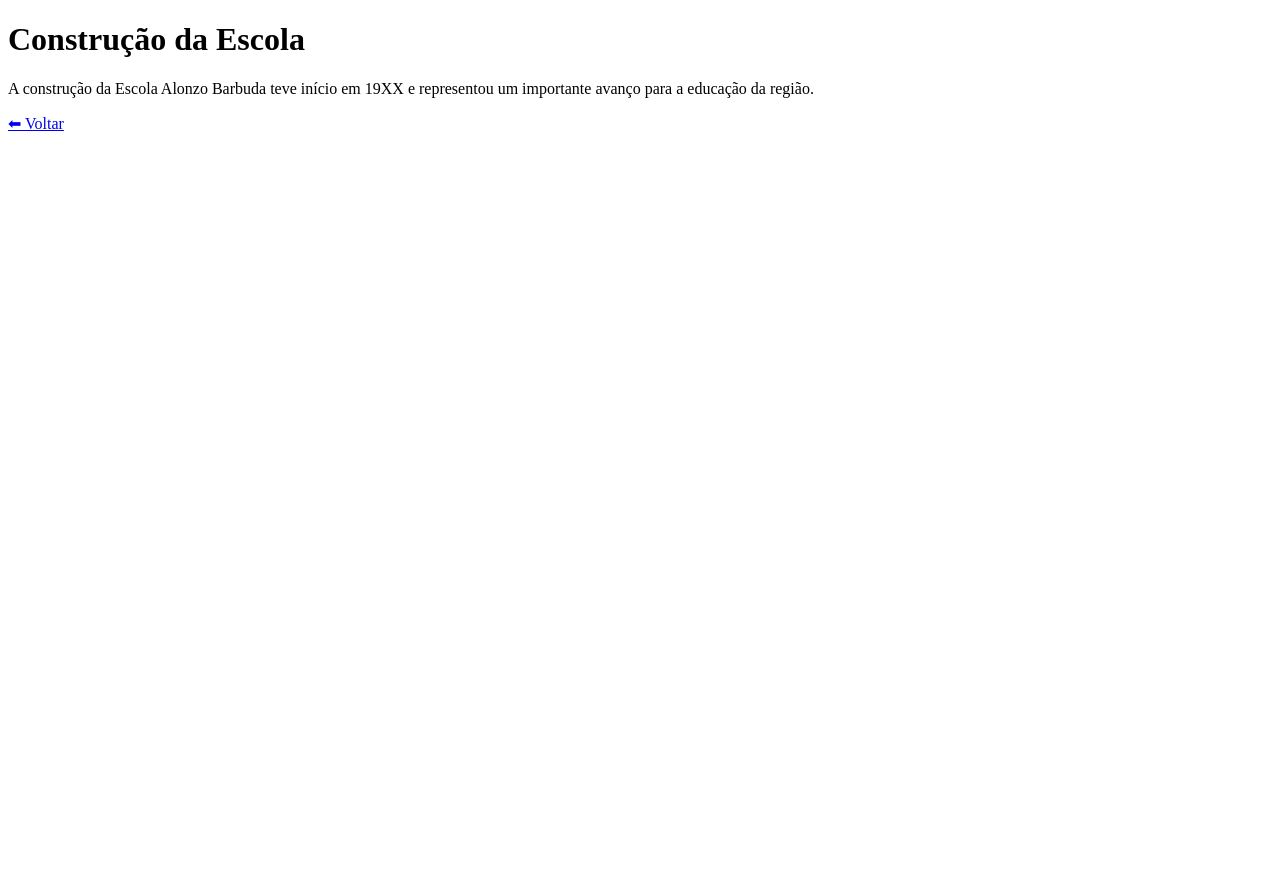
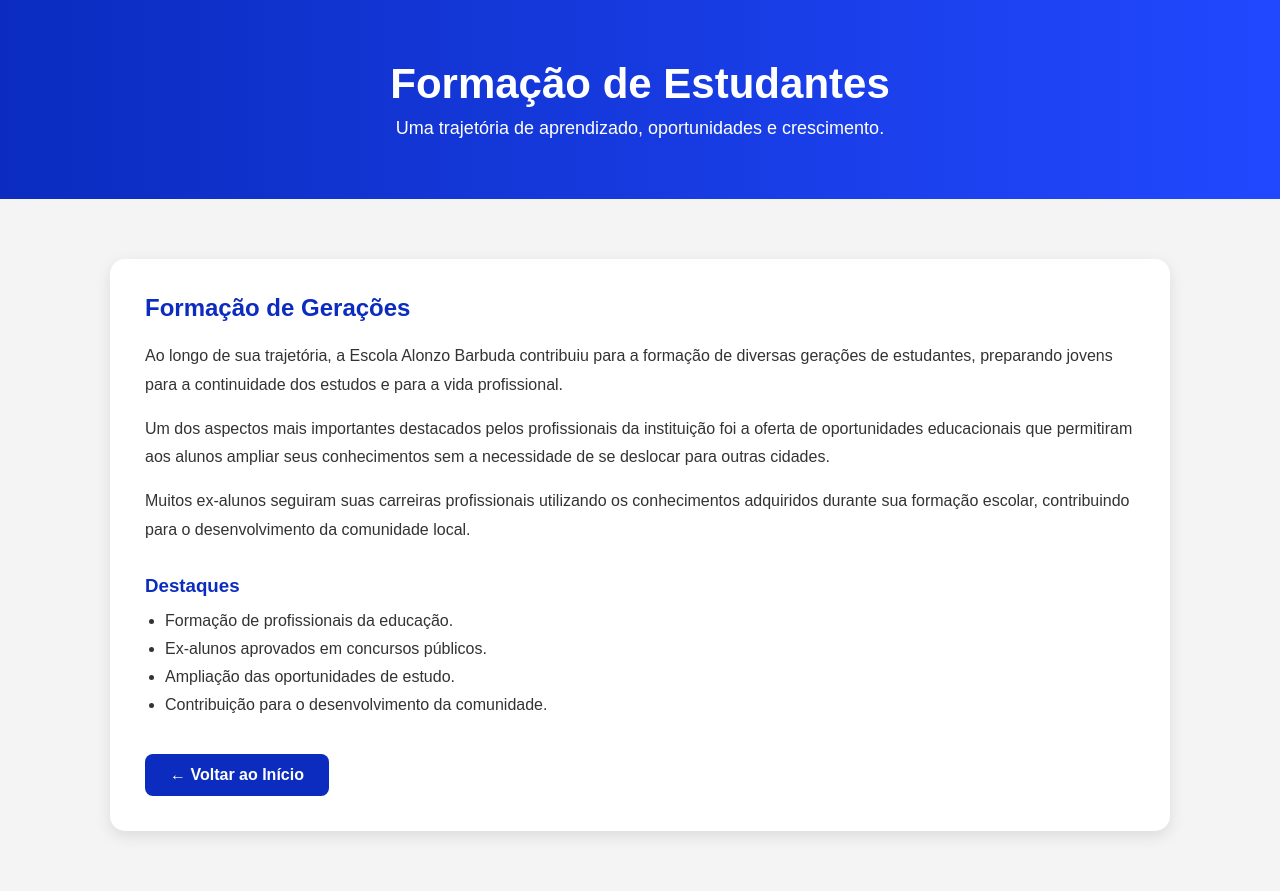
Before and after one commit to portal-eeab/site-web, a plain HTML site: page construção.html in a window 1280 px wide. Before the commit the page ends 800 px from the top, so only its background shows below. Drawn offline with Linux system fonts and the light colour scheme.

Commit message:
Update construção.html

```diff
--- a/construção.html
+++ b/construção.html
@@ -1,19 +1,143 @@
 <!DOCTYPE html>
 <html lang="pt-BR">
 <head>
-    <meta charset="UTF-8">
-    <title>Construção da Escola</title>
+<meta charset="UTF-8">
+<meta name="viewport" content="width=device-width, initial-scale=1.0">
+
+<title>Formação de Estudantes</title>
+
+<style>
+
+*{
+margin:0;
+padding:0;
+box-sizing:border-box;
+font-family:Arial, Helvetica, sans-serif;
+}
+
+body{
+background:#f4f4f4;
+color:#333;
+}
+
+header{
+background:linear-gradient(90deg,#0b2cbf,#2248ff);
+color:white;
+text-align:center;
+padding:60px 20px;
+}
+
+header h1{
+font-size:42px;
+margin-bottom:10px;
+}
+
+header p{
+font-size:18px;
+max-width:800px;
+margin:auto;
+}
+
+.container{
+max-width:1100px;
+margin:auto;
+padding:60px 20px;
+}
+
+.card{
+background:white;
+padding:35px;
+border-radius:15px;
+box-shadow:0 5px 15px rgba(0,0,0,.1);
+}
+
+.card h2{
+color:#0b2cbf;
+margin-bottom:20px;
+}
+
+.card p{
+line-height:1.8;
+margin-bottom:15px;
+}
+
+.destaques{
+margin-top:30px;
+}
+
+.destaques h3{
+color:#0b2cbf;
+margin-bottom:15px;
+}
+
+.destaques ul{
+padding-left:20px;
+}
+
+.destaques li{
+margin-bottom:10px;
+}
+
+.voltar{
+display:inline-block;
+margin-top:30px;
+background:#0b2cbf;
+color:white;
+text-decoration:none;
+padding:12px 25px;
+border-radius:8px;
+font-weight:bold;
+}
+
+.voltar:hover{
+background:#2248ff;
+}
+
+</style>
 </head>
 <body>
 
-<h1>Construção da Escola</h1>
+<header>
+<h1>Formação de Estudantes</h1>
+<p>Uma trajetória de aprendizado, oportunidades e crescimento.</p>
+</header>
+
+<div class="container">
+
+<div class="card">
+
+<h2>Formação de Gerações</h2>
 
 <p>
-A construção da Escola Alonzo Barbuda teve início em 19XX
-e representou um importante avanço para a educação da região.
+Ao longo de sua trajetória, a Escola Alonzo Barbuda contribuiu para a formação de diversas gerações de estudantes, preparando jovens para a continuidade dos estudos e para a vida profissional.
 </p>
 
-<a href="index.html">⬅ Voltar</a>
+<p>
+Um dos aspectos mais importantes destacados pelos profissionais da instituição foi a oferta de oportunidades educacionais que permitiram aos alunos ampliar seus conhecimentos sem a necessidade de se deslocar para outras cidades.
+</p>
+
+<p>
+Muitos ex-alunos seguiram suas carreiras profissionais utilizando os conhecimentos adquiridos durante sua formação escolar, contribuindo para o desenvolvimento da comunidade local.
+</p>
+
+<div class="destaques">
+
+<h3>Destaques</h3>
+
+<ul>
+<li>Formação de profissionais da educação.</li>
+<li>Ex-alunos aprovados em concursos públicos.</li>
+<li>Ampliação das oportunidades de estudo.</li>
+<li>Contribuição para o desenvolvimento da comunidade.</li>
+</ul>
+
+</div>
+
+<a href="index.html" class="voltar">← Voltar ao Início</a>
+
+</div>
+
+</div>
 
 </body>
 </html>
```
